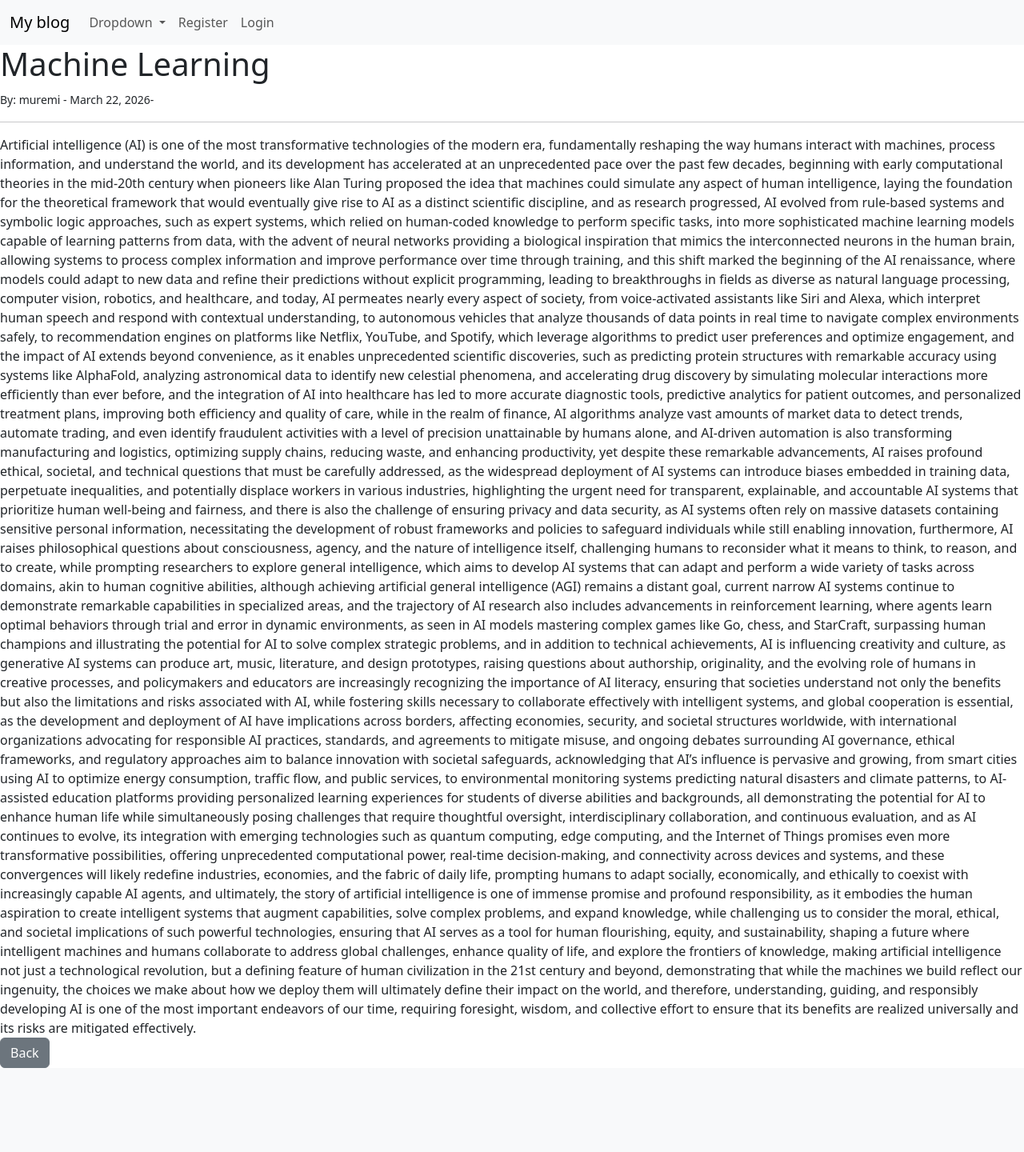
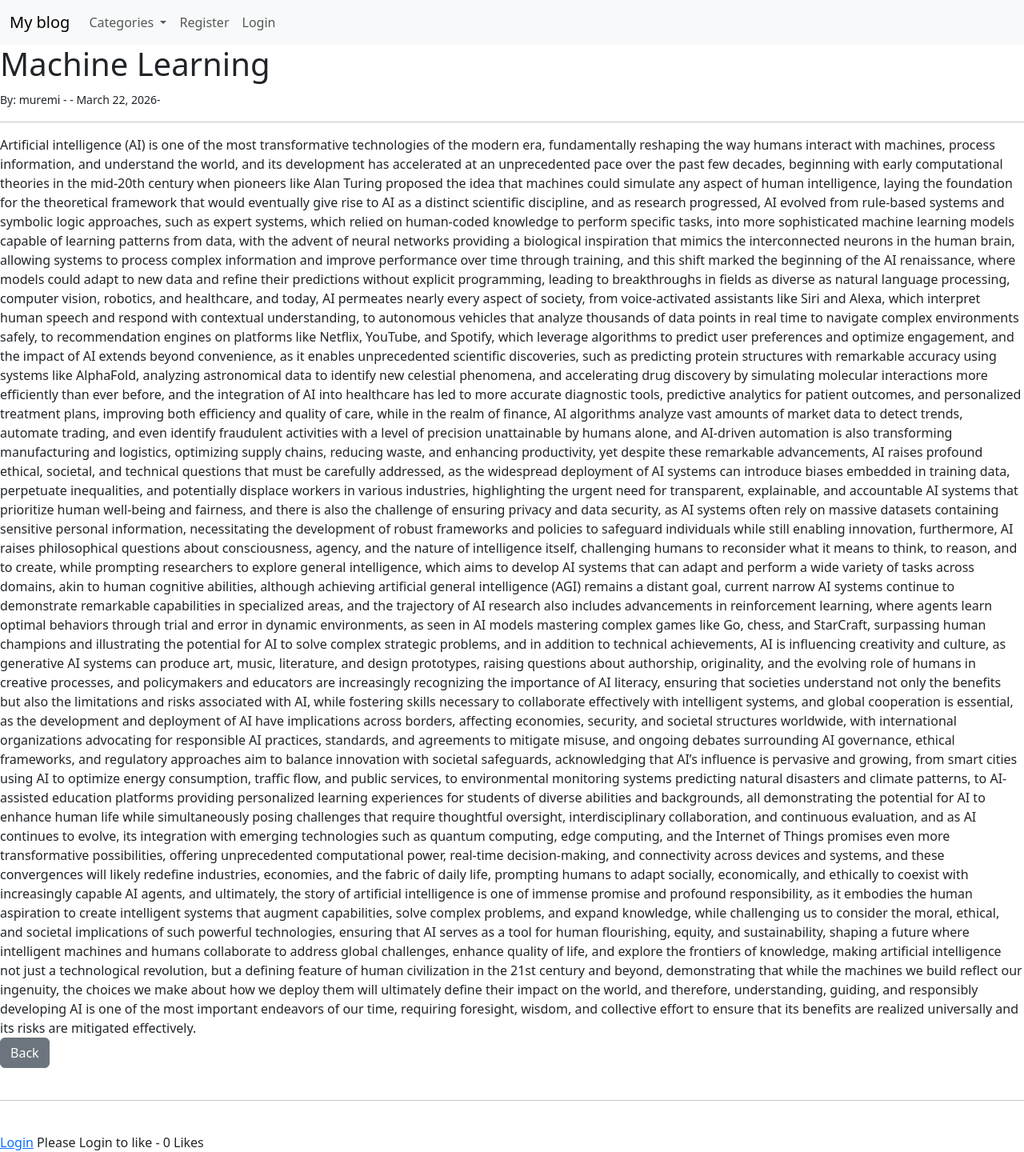
Before and after one commit to petermuremi351/MyBlog, a Django app: page /article/18 in a window 1280 px wide. Shown: the whole page at 80% size. Before the commit the page ends 1335 px from the top, so only its background shows below. Run offline with Django 5.2, Linux system fonts and the light colour scheme; data comes from the database, SQL or seed files in the repository; both versions use the stored data as it was after the commit.

Commit message:
like and unlike buttons, categories

```diff
--- a/blog/forms.py
+++ b/blog/forms.py
@@ -34,7 +34,8 @@ class PostForm(forms.ModelForm):
                 }
             ),
             "title_tag": forms.TextInput(attrs={"class": "form-control"}),
-            "author": forms.Select(attrs={"class": "form-control"}),
+            "author": forms.TextInput(attrs={"class": "form-control", 'value':'', 'id':'peter', 'type':'hidden'}),
+            # "author": forms.Select(attrs={"class": "form-control"}),
             "category": forms.Select(
                 choices=choice_list, attrs={"class": "form-control"}
             ),
@@ -45,7 +46,7 @@ class PostForm(forms.ModelForm):
 class EditForm(forms.ModelForm):
     class Meta:
         model = Post
-        fields = ("title", "title_tag", "body")
+        fields = ("title", "title_tag",  "body")
 
     widgets = {
         "title": forms.TextInput(
--- a/blog/models.py
+++ b/blog/models.py
@@ -24,6 +24,10 @@ class Post(models.Model):
     body = models.TextField()
     post_date = models.DateField(auto_now_add=True)
     category = models.CharField(max_length=255)
+    likes = models.ManyToManyField(User, related_name='blog_posts')
+
+    def total_likes(self):
+        return self.likes.count()
 
     def __str__(self):
         return self.title + "|" + str(self.author)
--- a/blog/templates/article_detail.html
+++ b/blog/templates/article_detail.html
@@ -1,15 +1,18 @@
 {% extends 'base.html' %}
 {% block title %}{{ post.title_tag}}{% endblock %}
 {% block content %}
+
 <h1>{{ post.title}}</h1>
 <small>By: {{ post.author.username }} -
-    <!-- {{ post.author.first_name }} -->
-    <!-- {{ post.author.last_name }} - -->
+    {{ post.author.first_name }}
+    {{ post.author.last_name }} -
     {{post.post_date}}-
     {% if user.is_authenticated %}
+        {% if user.id == post.author.id%}
     <small><a href="{% url 'update_post' post.pk %}">Edit Post</a>
         <a href="{% url 'delete_post' post.pk %}">Delete Post</a>
     </small>
+        {% endif %}
     {% endif %}
 
 </small><br />
@@ -17,4 +20,25 @@
 {{ post.body }}
 <br />
 <a href="{% url 'home' %}" class="btn btn-secondary">Back</a>
+
+<br/><br/>
+<hr>
+<br/>
+<form action="{% url 'like_post' post.pk %}" method="POST">
+    {% csrf_token %}
+    {% if user.is_authenticated %}
+            {% if liked %}
+            <button type="submit", name="post_id", value="{{ post.id }}",
+            class="btn btn-danger btn-sm">Unlike</button>
+            {% else %}
+            <button type="submit", name="post_id", value="{{ post.id }}",
+            class="btn btn-primary btn-sm">Like</button>
+            {% endif %}
+        {% else %}
+            <a href="{% url 'login' %}">Login</a>
+            Please Login to like
+        {% endif %}
+            - {{ total_likes }} Likes
+
+</form>
 {% endblock %}
--- a/blog/templates/base.html
+++ b/blog/templates/base.html
@@ -22,20 +22,28 @@
             </button>
             <div class="collapse navbar-collapse" id="navbarSupportedContent">
                 <ul class="navbar-nav me-auto mb-2 mb-lg-0">
+                    <!-- category menu code -->
+                     {% if cat_menu %}
                     <li class="nav-item dropdown">
                         <a class="nav-link dropdown-toggle" href="#" role="button" data-bs-toggle="dropdown"
                             aria-expanded="false">
-                            Dropdown
+                            Categories
                         </a>
                         <ul class="dropdown-menu">
-                            <li><a class="dropdown-item" href="#">Action</a></li>
-                            <li><a class="dropdown-item" href="#">Another action</a></li>
-                            <li>
-                                <hr class="dropdown-divider">
-                            </li>
-                            <li><a class="dropdown-item" href="#">Something else here</a></li>
+                            {% for item in cat_menu %}
+                            <li><a class="dropdown-item" href="{% url 'category' item|slugify %}">{{ item }}</a></li>
+
+                            {% endfor %}
+
+
                         </ul>
                     </li>
+                    {% else %}
+
+                    <li class="nav-item">
+                        <a class="nav-link" href="{% url 'category-list' %}">Categories</a>
+                    </li>
+                    {% endif %}
 
                     {% if user.is_authenticated %}
                     <li class="nav-item">
--- a/blog/templates/categories.html
+++ b/blog/templates/categories.html
@@ -17,7 +17,7 @@
                     {% endif %}
 
                     <!-- slice for reducing the words from 1000 to any small figure  -->
-                {{ post.body|slice:":200 " }}
+                {{ post.body|slice:":50 " }}
 
             </li>
 
--- a/blog/templates/delete_post.html
+++ b/blog/templates/delete_post.html
@@ -3,6 +3,7 @@
 {% block content %}
 
 {% if user.is_authenticated %}
+ {% if user.id == post.author.id%}
 
 <h1>Delete Post</h1>
 
@@ -17,7 +18,9 @@
     <button class="btn btn-secondary">Delete Post!</button>
 </form>
 </div>
-
+    {% else %}
+        You are not alowed
+    {% endif %}
 {% else %}
 
 YOU ARE NOT LOGIN...
--- a/blog/templates/home.html
+++ b/blog/templates/home.html
@@ -10,16 +10,19 @@
         - {{ post.author.first_name }}
         {{ post.author.last_name }}
             {% if user.is_authenticated %}
+                {% if user.id == post.author.id%}
         <small><a href="{% url 'update_post' post.pk %}">Edit Post</a>
             <a href="{% url 'delete_post' post.pk %}">Delete Post</a></small><br />
+                {% endif %}
             {% endif %}
 
             <!-- slice for reducing the words from 1000 to any small figure  -->
-        {{ post.body|slice:":200 " }}
+        {{ post.body|slice:":50 " }}
 
     </li>
 
 
     {% endfor %}
 </ul>
+
 {% endblock %}
--- a/blog/templates/update_post.html
+++ b/blog/templates/update_post.html
@@ -3,6 +3,7 @@
 {% block content %}
 
 {% if user.is_authenticated %}
+    {% if user.id == post.author.id%}
 
 <h1>Update Post</h1>
 <br /><br />
@@ -13,6 +14,9 @@
         <button class="btn btn-secondary">Update</button>
     </form>
 </div>
+    {% else %}
+        You are not allowed...
+    {% endif %}
 
 {% else %}
 
--- a/blog/urls.py
+++ b/blog/urls.py
@@ -1,6 +1,6 @@
 from django.urls import path
 # from . import views
-from .views import HomeView, ArticleDetailView, AddPostView, UpdatePostView, DeletePostView, AddCategoryView, CategoryView
+from .views import HomeView, ArticleDetailView, AddPostView, UpdatePostView, DeletePostView, AddCategoryView, CategoryView, CategoryListView, LikeView
 
 urlpatterns = [
     # path('', views.home, name="home"),
@@ -11,6 +11,8 @@ urlpatterns = [
     path('article/edit/<int:pk>', UpdatePostView.as_view(), name='update_post'),
     path('article/<int:pk>/remove', DeletePostView.as_view(), name='delete_post'),
     path('category/<str:categoryblog>/', CategoryView, name='category'),
+    path('category-list/', CategoryListView, name='category-list'),
+    path('like/<int:pk>',LikeView, name='like_post'),
 
 
 ]
--- a/blog/views.py
+++ b/blog/views.py
@@ -1,11 +1,25 @@
-from django.shortcuts import render
+from django.shortcuts import render, get_object_or_404
 from django.views.generic import ListView, DetailView, CreateView, UpdateView, DeleteView
 from .models import Post, Category
 from .forms import PostForm, EditForm
-from django.urls import reverse_lazy
+from django.urls import reverse_lazy, reverse
+from django.http import HttpResponseRedirect
 
 # def home(request):
 #     return render(request, 'home.html', {})
+
+def LikeView(request, pk):
+    post = get_object_or_404(Post, id=request.POST.get('post_id'))
+    liked = False
+    if post.likes.filter(id=request.user.id).exists():
+        post.likes.remove(request.user)
+        liked = False
+    else:
+        post.likes.add(request.user)
+        liked = True
+
+    return HttpResponseRedirect(reverse('article_detail', args=[str(pk)]))
+
 
 class HomeView(ListView):
     model = Post
@@ -13,13 +27,39 @@ class HomeView(ListView):
     # ordering = ['-id']
     ordering = ['-post_date']
 
+    def get_context_data(self, *args, **kwargs):
+        cat_menu = Category.objects.all()
+        context = super(HomeView, self).get_context_data(*args, **kwargs)
+        context["cat_menu"] = cat_menu
+
+        return context
+
+def CategoryListView(request):
+    cat_menu_list = Category.objects.all()
+    return render(request, 'category_list.html', {'cat_menu_list':cat_menu_list})
+
 def CategoryView(request, categoryblog):
     category_posts = Post.objects.filter(category=categoryblog.replace('-', ' '))
     return render(request, 'categories.html', {'categoryblog':categoryblog.title().replace('-', ' '), 'category_posts':category_posts})
 
+
 class ArticleDetailView(DetailView):
     model = Post
     template_name = 'article_detail.html'
+
+    def get_context_data(self, *args, **kwargs):
+        cat_menu = Category.objects.all()
+        context = super(ArticleDetailView, self).get_context_data(*args, **kwargs)
+        context["cat_menu"] = cat_menu
+        stuff = get_object_or_404(Post, id=self.kwargs['pk'])
+        total_likes = stuff.total_likes()
+        liked = False
+        if stuff.likes.filter(id=self.request.user.id).exists():
+            liked = True
+
+        context["total_likes"] = total_likes
+        context["liked"] = liked
+        return context
 
 class AddPostView(CreateView):
     model = Post
--- a/blogdetails/views.py
+++ b/blogdetails/views.py
@@ -2,8 +2,9 @@ from django.shortcuts import render
 from django.views import generic
 from django.contrib.auth.forms import UserCreationForm
 from django.urls import reverse_lazy
+from .forms import SignUpForm
 
 class UserRegisterView(generic.CreateView):
-    form_class = UserCreationForm
+    form_class = SignUpForm
     template_name = 'registration/registration.html'
     success_url = reverse_lazy('login')
```
Also changed, not shown: blog/templates/add_post.html (+9 -1 lines), blog/templates/category_list.html (added, +10 -0 lines), blogdetails/forms.py (added, +19 -0 lines), blog/migrations/0006_alter_post_category.py (added), blog/migrations/0007_post_likes.py (added), db.sqlite3.
